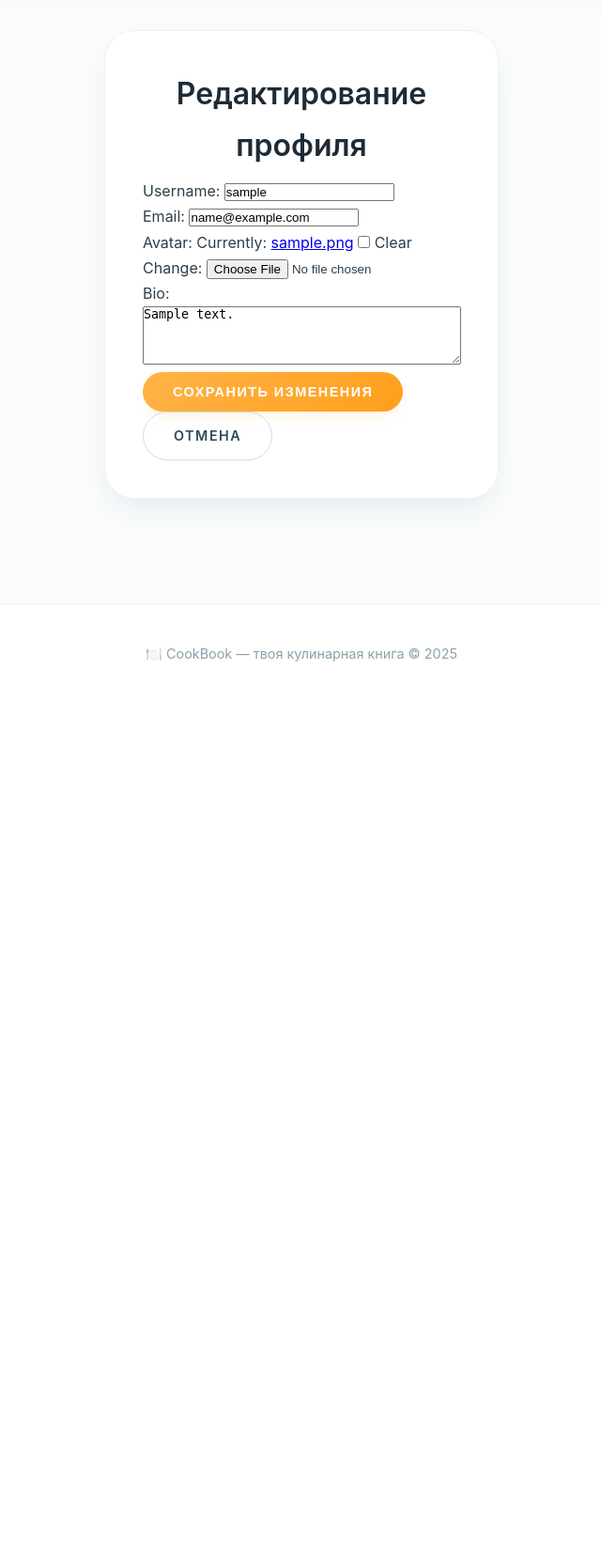
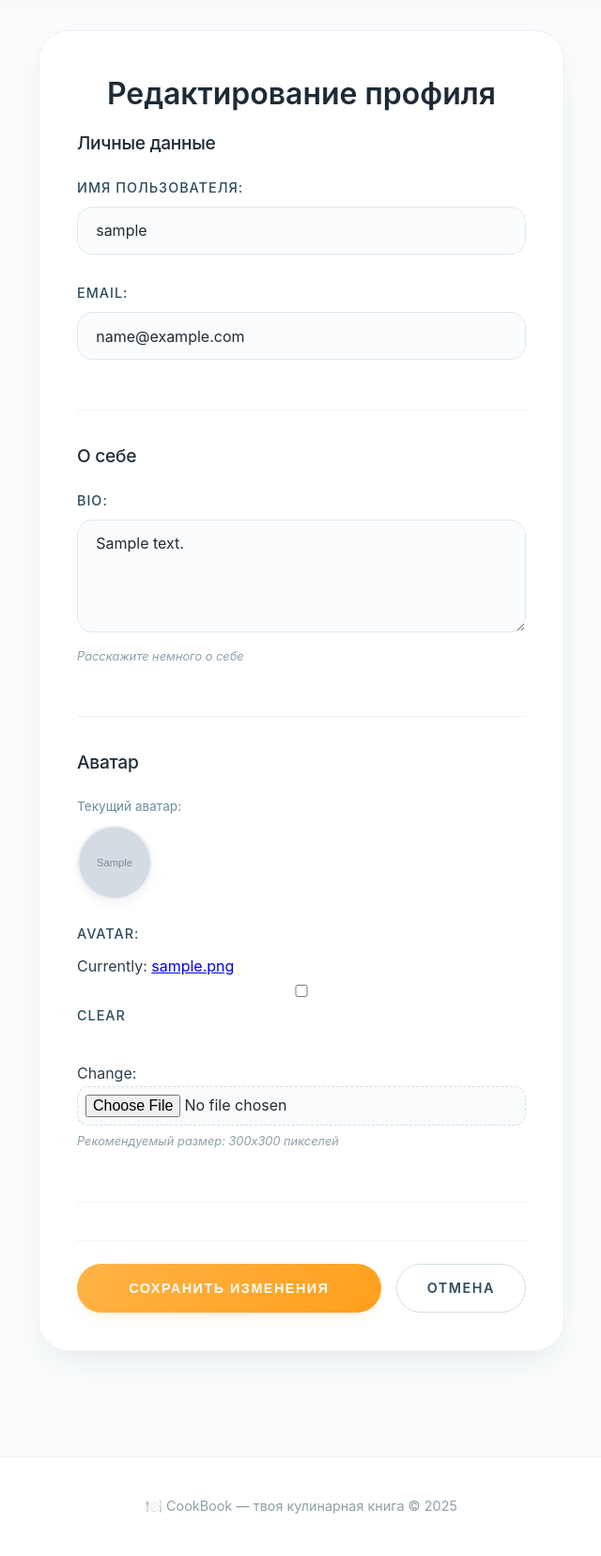
Before and after one commit to dianaLoki/CookBook, a Django app: page /users/profile/edit/ in a window 1280 px wide. Shown: the part 87-1743 px from the top of the page at 94% size, without its empty margins (319-959 px from the left). Before the commit the page ends 791 px from the top, so only its background shows below. Run offline with Django 5.2, Linux system fonts and the light colour scheme; a user stored in the database is signed in; tables that the repository leaves empty hold one stand-in row (values such as "Sample post"); grey boxes marked "Sample" are stand-in pictures.

Commit message:
improve profile edit form styling, adjust search behavior, fix favorites layo

```diff
--- a/recipes/static/recipes/css/favorites.css
+++ b/recipes/static/recipes/css/favorites.css
@@ -6,6 +6,8 @@
     padding: 0.4rem 1rem;
     border-radius: 30px;
     border: 1px solid #d0dfe8;
+    margin-top: 1rem;
+    /* или используй margin-top, margin-bottom, margin-right */
 }
 
 /* Кнопка удаления из избранного */
--- a/recipes/static/recipes/css/forms.css
+++ b/recipes/static/recipes/css/forms.css
@@ -58,7 +58,7 @@
     display: block;
     margin-top: 0.4rem;
     font-size: 0.8rem;
-    color: #7a9baa;
+    color: #8ba0aa;
     font-style: italic;
 }
 
@@ -109,3 +109,65 @@
     color: #d44c4c;
     font-size: 0.85rem;
 }
+
+/* ========== ФОРМА РЕДАКТИРОВАНИЯ ПРОФИЛЯ ========== */
+.form-section {
+    margin-bottom: 2rem;
+    padding-bottom: 1.5rem;
+    border-bottom: 1px solid #eef2f6;
+}
+
+.form-section:last-child {
+    border-bottom: none;
+    padding-bottom: 0;
+}
+
+.form-section-title {
+    font-size: 1.2rem;
+    font-weight: 500;
+    color: #1e2b36;
+    margin-bottom: 1.2rem;
+    letter-spacing: -0.3px;
+}
+
+/* Аватар */
+.avatar-preview-container {
+    margin-bottom: 1rem;
+}
+
+.current-avatar {
+    margin-bottom: 1rem;
+}
+
+.current-avatar p {
+    font-size: 0.85rem;
+    color: #6b8e9c;
+    margin-bottom: 0.5rem;
+}
+
+.avatar-preview {
+    width: 80px;
+    height: 80px;
+    border-radius: 50%;
+    object-fit: cover;
+    border: 2px solid #eef2f6;
+    box-shadow: 0 4px 12px rgba(0,0,0,0.05);
+}
+
+/* Стили для полей в форме профиля */
+.auth-form input[type="file"] {
+    padding: 0.5rem;
+    background: #f9fbfc;
+    border: 1px dashed #d0dfe8;
+    border-radius: 12px;
+}
+
+.auth-form input[type="file"]:hover {
+    background: #f0f6fa;
+    border-color: #ffb347;
+}
+
+/* ========== ДОПОЛНИТЕЛЬНЫЕ ПРАВКИ ========== */
+.auth-card {
+    max-width: 560px;
+}
--- a/users/forms.py
+++ b/users/forms.py
@@ -45,6 +45,15 @@ class UserUpdateForm(forms.ModelForm):
     class Meta:
         model = User
         fields = ['username', 'email']
+        labels = {
+            'email': 'E-mail',
+            'first_name': 'Имя',
+            'last_name': 'Фамилия',
+            'username': 'Имя пользователя',
+            'bio': 'Описание',
+            'avatar': 'Фото',
+
+        }
 
 
 class ProfileUpdateForm(forms.ModelForm):
--- a/users/static/users/css/auth.css
+++ b/users/static/users/css/auth.css
@@ -12,7 +12,7 @@
     border-radius: 32px;
     padding: 2.5rem;
     width: 100%;
-    max-width: 420px;
+    max-width: 560px;  /* ← изменил */
     box-shadow: 0 15px 35px -15px rgba(44, 76, 92, 0.15);
     border: 1px solid #eef2f6;
 }
--- a/users/templates/users/profile_edit.html
+++ b/users/templates/users/profile_edit.html
@@ -1,13 +1,12 @@
 {% extends 'recipes/base.html' %}
 {% load static %}
-{% block extra_css%}
-<link rel="stylesheet" href="{% static 'users/css/profile.css' %}">
-<link rel="stylesheet" href="{% static 'users/css/auth.css' %}">
-<link rel="stylesheet" href="{% static 'recipes/css/style.css' %}">
-{% endblock %}
 
 {% block title %}Редактирование профиля - CookBook{% endblock %}
 
+{% block extra_css %}
+<link rel="stylesheet" href="{% static 'recipes/css/forms.css' %}">
+<link rel="stylesheet" href="{% static 'users/css/auth.css' %}">
+{% endblock %}
 
 {% block content %}
 <div class="auth-container">
@@ -17,36 +16,61 @@
         <form method="post" enctype="multipart/form-data" class="auth-form">
             {% csrf_token %}
 
-            {% for field in u_form %}
+            <!-- Личные данные -->
+            <div class="form-section">
+                <h3 class="form-section-title">Личные данные</h3>
+
                 <div class="form-group">
-                    {{ field.label_tag }}
-                    {{ field }}
-                    {% if field.errors %}
-                        <div class="error-message">
-                            {% for error in field.errors %}
-                                {{ error }}
-                            {% endfor %}
-                        </div>
+                    {{ u_form.username.label_tag }}
+                    {{ u_form.username }}
+                    {% if u_form.username.errors %}
+                        <div class="error-message">{{ u_form.username.errors }}</div>
                     {% endif %}
                 </div>
-            {% endfor %}
 
-            {% for field in p_form %}
                 <div class="form-group">
-                    {{ field.label_tag }}
-                    {{ field }}
-                    {% if field.errors %}
-                        <div class="error-message">
-                            {% for error in field.errors %}
-                                {{ error }}
-                            {% endfor %}
-                        </div>
-                    {% endif %}
-                    {% if field.help_text %}
-                        <small class="help-text">{{ field.help_text }}</small>
+                    {{ u_form.email.label_tag }}
+                    {{ u_form.email }}
+                    {% if u_form.email.errors %}
+                        <div class="error-message">{{ u_form.email.errors }}</div>
                     {% endif %}
                 </div>
-            {% endfor %}
+            </div>
+
+            <!-- О себе -->
+            <div class="form-section">
+                <h3 class="form-section-title">О себе</h3>
+
+                <div class="form-group">
+                    {{ p_form.bio.label_tag }}
+                    {{ p_form.bio }}
+                    {% if p_form.bio.errors %}
+                        <div class="error-message">{{ p_form.bio.errors }}</div>
+                    {% endif %}
+                    <small class="help-text">Расскажите немного о себе</small>
+                </div>
+            </div>
+
+            <!-- Аватар -->
+            <div class="form-section">
+                <h3 class="form-section-title">Аватар</h3>
+
+                {% if request.user.profile.avatar %}
+                    <div class="current-avatar">
+                        <p>Текущий аватар:</p>
+                        <img src="{{ request.user.profile.avatar.url }}" alt="Аватар" class="avatar-preview">
+                    </div>
+                {% endif %}
+
+                <div class="form-group">
+                    {{ p_form.avatar.label_tag }}
+                    {{ p_form.avatar }}
+                    {% if p_form.avatar.errors %}
+                        <div class="error-message">{{ p_form.avatar.errors }}</div>
+                    {% endif %}
+                    <small class="help-text">Рекомендуемый размер: 300x300 пикселей</small>
+                </div>
+            </div>
 
             <div class="form-actions">
                 <button type="submit" class="button">Сохранить изменения</button>
```
Also changed, not shown: recipes/views.py (+10 -2 lines).
